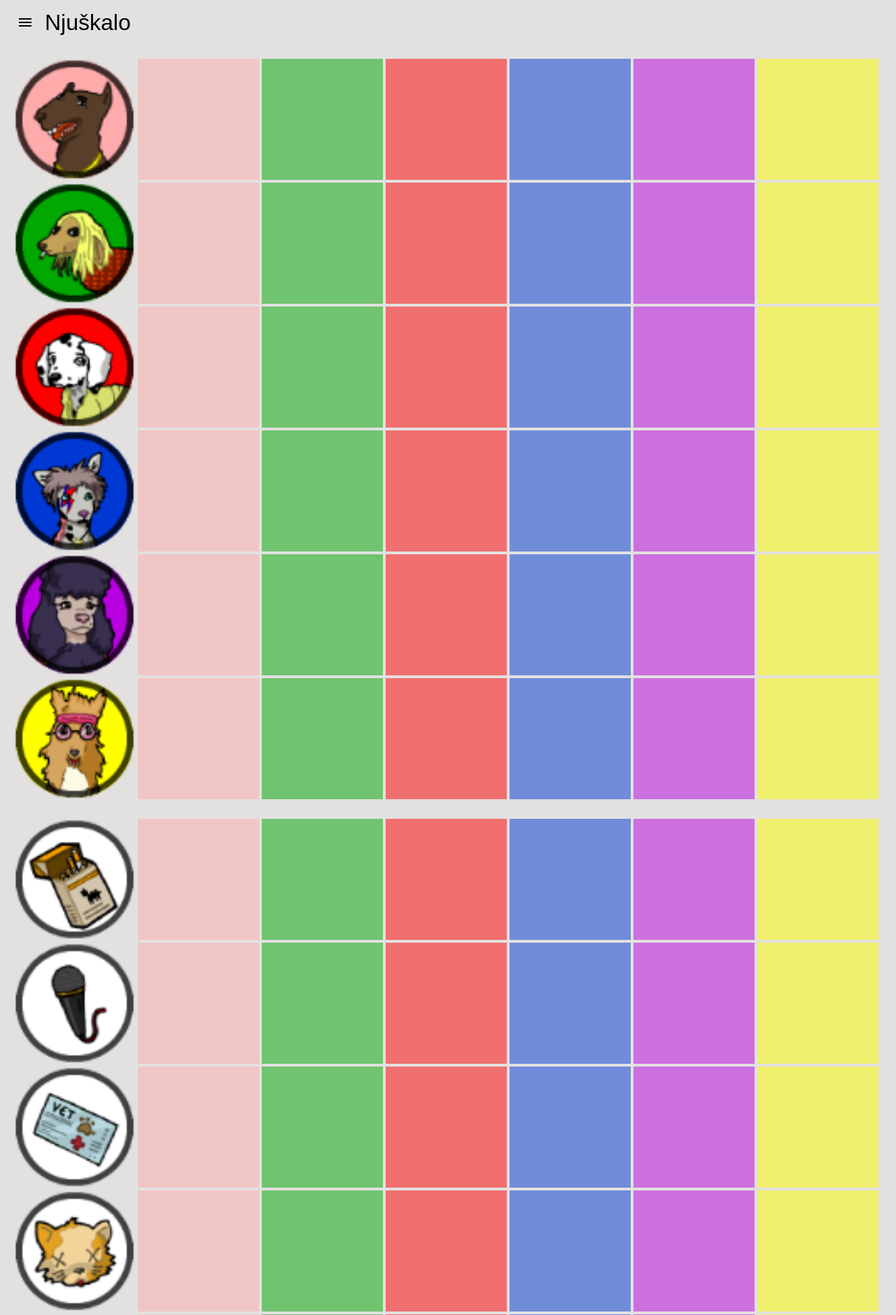
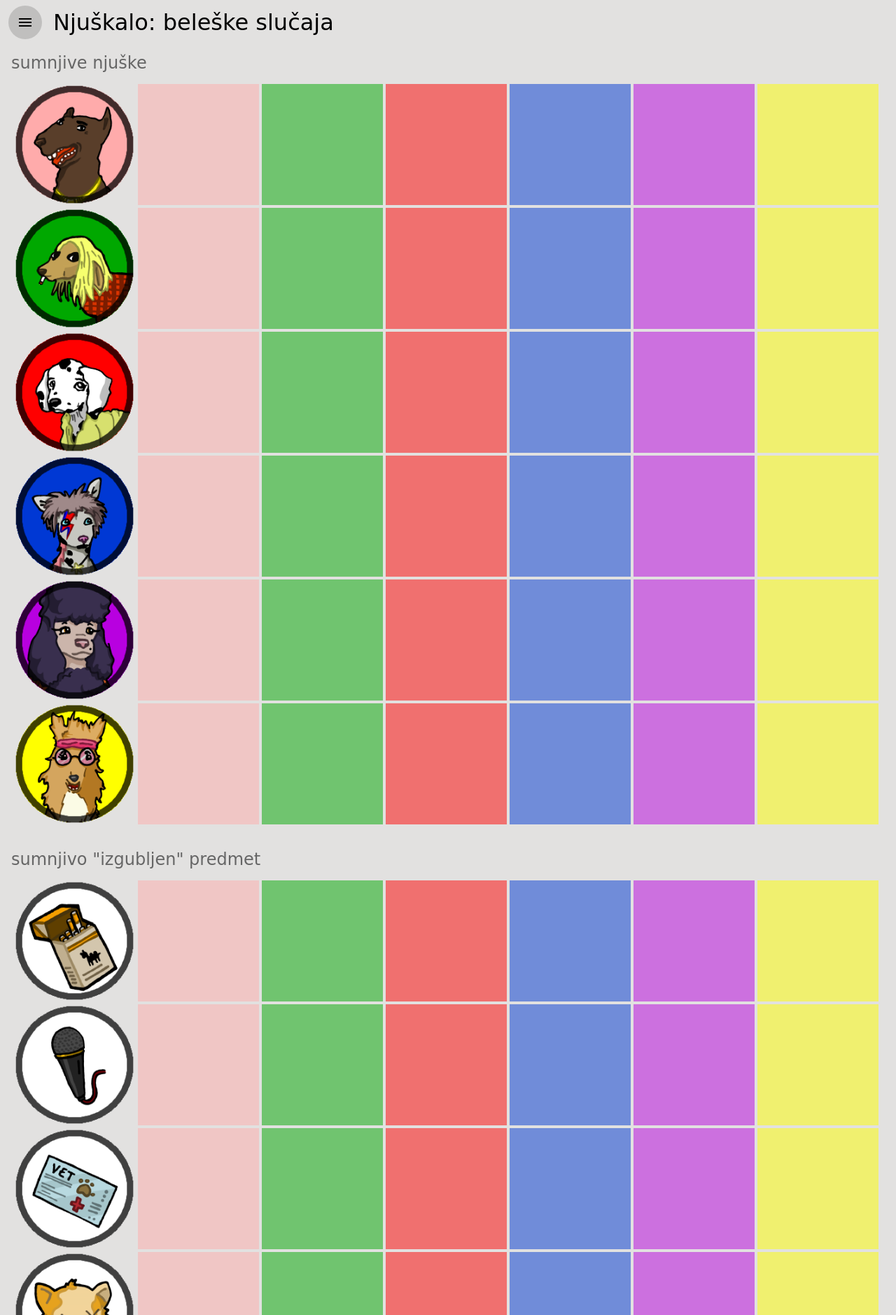
Before and after one commit to thephabulousphantom/thephabulousphantom.github.io, a PHP site: page / in a window 1280 px wide. Shown: the top 1879 px of the page at 70% size. Run offline with PHP 8.4, Linux system fonts and the light colour scheme.

Commit message:
more layout fixes

```diff
--- a/kB.Njuskalo/index.html
+++ b/kB.Njuskalo/index.html
@@ -74,9 +74,10 @@
             });
 
         </script>
-
     </head>
     <body>
+
+        <style id="gameLayoutStyle" type="text/css"></style>
 
         <!-- container for the screen layout, navigation etc -->
         <div class="njuskalo-layout mdl-layout mdl-js-layout">
--- a/kB.Njuskalo/njuskalo-gfx-screen.js
+++ b/kB.Njuskalo/njuskalo-gfx-screen.js
@@ -95,7 +95,7 @@ app.gfx.Screen = function Screen(name, options) {
             me.oninit.apply(me, arguments);
         }
     }
-    catch (e) {
+    catch (ex) {
 
         app.log.error("An error ocurred while initializing " + me.name + " screen: " + ex.toString());
     }
--- a/kB.Njuskalo/njuskalo.css
+++ b/kB.Njuskalo/njuskalo.css
@@ -7,7 +7,7 @@ body {
 
 body, body * {
 
-    font-family: Arial, Helvetica, sans-serif;
+    font-family: "Comic Sans MS", cursive, sans-serif;
 }
 
 div {
@@ -161,6 +161,12 @@ div {
     border-radius: 32px;
 }
 
+.njuskalo-layout .mdl-layout__drawer-button {
+
+    background-color: rgba(0, 0, 0, 0.15);
+    border-radius: 48px;
+}
+
 .njuskalo-layout .mdl-layout__drawer-button i {
 
     color: #000;
@@ -176,3 +182,9 @@ div {
     width: 144px;
     height: 144px;
 }
+
+.njuskalo-layout .mdl-layout__drawer .mdl-navigation .mdl-navigation__link {
+
+    padding-left: 24px;
+    padding-right: 24px;
+}
--- a/kB.Njuskalo/templates/game.css
+++ b/kB.Njuskalo/templates/game.css
@@ -6,7 +6,7 @@
 #gameContainer #header {
 
     padding-top: 6px;
-    padding-left: 48px;
+    padding-left: 60px;
     font-size: 32px;
     height: 48px;
     color: #000;
@@ -17,7 +17,7 @@
     #gameContainer #header {
 
         padding-top: 2px;
-        padding-left: 40px;
+        padding-left: 48px;
     }
 }
 
@@ -28,7 +28,7 @@
     width: 100%;
     height: 100%;
     padding-top: 16px;
-    padding-bottom: 16px;
+    padding-bottom: 8px;
     padding-left: 16px;
     padding-right: 16px;
     overflow-x: wrap;
@@ -47,6 +47,14 @@
 
     box-shadow: 0 1px 3px rgba(0,0,0,0.12), 0 1px 2px rgba(0,0,0,0.24);
     transition: all 0.3s cubic-bezier(.25,.8,.25,1);
+}
+
+#gameContainer #content .label {
+
+    display: block;
+    padding-top: 16px;
+    font-size: 24px;
+    color: #666;
 }
 
 #gameContainer #content .section {
--- a/kB.Njuskalo/templates/game.handlebars
+++ b/kB.Njuskalo/templates/game.handlebars
@@ -1,76 +1,43 @@
 <style id="columnStyle" type="text/css">
 
-    #gameContainer #content .row {
 
-        height: {{screen.dimensions.icon.height}}px;
-    }
-
-    #gameContainer #content .cell {
-
-        width: {{screen.dimensions.column.standard}}px;
-        height: {{screen.dimensions.icon.height}}px;
-    }
-
-    #gameContainer #content .cell .icon {
-
-        width: {{screen.dimensions.icon.width}}px;
-        height: {{screen.dimensions.icon.height}}px;
-        background-size: {{screen.dimensions.tileset.width}}px {{screen.dimensions.tileset.height}}px;
-    }
-
-    #gameContainer #content .clickable.cell .icon.icon1 {
-
-        background-position: -{{screen.dimensions.icon.width}}px 0px;
-    }
-
-    #gameContainer #content .clickable.cell .icon.icon2 {
-
-        background-position: -{{screen.dimensions.icon.width2}}px 0px;
-    }
-
-    #gameContainer #content .clickable.cell .icon.icon3 {
-
-        background-position: -{{screen.dimensions.icon.width3}}px 0px;
-    }
-
-    #gameContainer #content .double.cell {
-
-        width: {{screen.dimensions.column.first}}px;
-    }
 
 </style>
 
 <div id="content">
-<div id="header">
-    Njuškalo
-</div>
+    <div id="header">
+        Njuškalo: beleške slučaja
+    </div>
+    <div class="label">sumnjive njuške</div>
     <div class="section">
-        <div class="row"><div class="double cell"></div><div class="clickable cell"></div><div class="clickable cell"></div><div class="clickable cell"></div><div class="clickable cell"></div><div class="clickable cell"></div><div class="clickable cell"></div></div>
-        <div class="row"><div class="double cell"></div><div class="clickable cell"></div><div class="clickable cell"></div><div class="clickable cell"></div><div class="clickable cell"></div><div class="clickable cell"></div><div class="clickable cell"></div></div>
-        <div class="row"><div class="double cell"></div><div class="clickable cell"></div><div class="clickable cell"></div><div class="clickable cell"></div><div class="clickable cell"></div><div class="clickable cell"></div><div class="clickable cell"></div></div>
-        <div class="row"><div class="double cell"></div><div class="clickable cell"></div><div class="clickable cell"></div><div class="clickable cell"></div><div class="clickable cell"></div><div class="clickable cell"></div><div class="clickable cell"></div></div>
-        <div class="row"><div class="double cell"></div><div class="clickable cell"></div><div class="clickable cell"></div><div class="clickable cell"></div><div class="clickable cell"></div><div class="clickable cell"></div><div class="clickable cell"></div></div>
-        <div class="row"><div class="double cell"></div><div class="clickable cell"></div><div class="clickable cell"></div><div class="clickable cell"></div><div class="clickable cell"></div><div class="clickable cell"></div><div class="clickable cell"></div></div>
+        <div class="row"><div class="double cell"></div><div class="clickable cell fred"></div><div class="clickable cell kurt"></div><div class="clickable cell dolores"></div><div class="clickable cell dejvid"></div><div class="clickable cell ejmi"></div><div class="clickable cell dzenis"></div></div>
+        <div class="row"><div class="double cell"></div><div class="clickable cell fred"></div><div class="clickable cell kurt"></div><div class="clickable cell dolores"></div><div class="clickable cell dejvid"></div><div class="clickable cell ejmi"></div><div class="clickable cell dzenis"></div></div>
+        <div class="row"><div class="double cell"></div><div class="clickable cell fred"></div><div class="clickable cell kurt"></div><div class="clickable cell dolores"></div><div class="clickable cell dejvid"></div><div class="clickable cell ejmi"></div><div class="clickable cell dzenis"></div></div>
+        <div class="row"><div class="double cell"></div><div class="clickable cell fred"></div><div class="clickable cell kurt"></div><div class="clickable cell dolores"></div><div class="clickable cell dejvid"></div><div class="clickable cell ejmi"></div><div class="clickable cell dzenis"></div></div>
+        <div class="row"><div class="double cell"></div><div class="clickable cell fred"></div><div class="clickable cell kurt"></div><div class="clickable cell dolores"></div><div class="clickable cell dejvid"></div><div class="clickable cell ejmi"></div><div class="clickable cell dzenis"></div></div>
+        <div class="row"><div class="double cell"></div><div class="clickable cell fred"></div><div class="clickable cell kurt"></div><div class="clickable cell dolores"></div><div class="clickable cell dejvid"></div><div class="clickable cell ejmi"></div><div class="clickable cell dzenis"></div></div>
     </div>
 
+    <div class="label">sumnjivo "izgubljen" predmet</div>
     <div class="section">
-        <div class="row"><div class="double cell"></div><div class="clickable cell"></div><div class="clickable cell"></div><div class="clickable cell"></div><div class="clickable cell"></div><div class="clickable cell"></div><div class="clickable cell"></div></div>
-        <div class="row"><div class="double cell"></div><div class="clickable cell"></div><div class="clickable cell"></div><div class="clickable cell"></div><div class="clickable cell"></div><div class="clickable cell"></div><div class="clickable cell"></div></div>
-        <div class="row"><div class="double cell"></div><div class="clickable cell"></div><div class="clickable cell"></div><div class="clickable cell"></div><div class="clickable cell"></div><div class="clickable cell"></div><div class="clickable cell"></div></div>
-        <div class="row"><div class="double cell"></div><div class="clickable cell"></div><div class="clickable cell"></div><div class="clickable cell"></div><div class="clickable cell"></div><div class="clickable cell"></div><div class="clickable cell"></div></div>
-        <div class="row"><div class="double cell"></div><div class="clickable cell"></div><div class="clickable cell"></div><div class="clickable cell"></div><div class="clickable cell"></div><div class="clickable cell"></div><div class="clickable cell"></div></div>
-        <div class="row"><div class="double cell"></div><div class="clickable cell"></div><div class="clickable cell"></div><div class="clickable cell"></div><div class="clickable cell"></div><div class="clickable cell"></div><div class="clickable cell"></div></div>
+        <div class="row"><div class="double cell"></div><div class="clickable cell fred"></div><div class="clickable cell kurt"></div><div class="clickable cell dolores"></div><div class="clickable cell dejvid"></div><div class="clickable cell ejmi"></div><div class="clickable cell dzenis"></div></div>
+        <div class="row"><div class="double cell"></div><div class="clickable cell fred"></div><div class="clickable cell kurt"></div><div class="clickable cell dolores"></div><div class="clickable cell dejvid"></div><div class="clickable cell ejmi"></div><div class="clickable cell dzenis"></div></div>
+        <div class="row"><div class="double cell"></div><div class="clickable cell fred"></div><div class="clickable cell kurt"></div><div class="clickable cell dolores"></div><div class="clickable cell dejvid"></div><div class="clickable cell ejmi"></div><div class="clickable cell dzenis"></div></div>
+        <div class="row"><div class="double cell"></div><div class="clickable cell fred"></div><div class="clickable cell kurt"></div><div class="clickable cell dolores"></div><div class="clickable cell dejvid"></div><div class="clickable cell ejmi"></div><div class="clickable cell dzenis"></div></div>
+        <div class="row"><div class="double cell"></div><div class="clickable cell fred"></div><div class="clickable cell kurt"></div><div class="clickable cell dolores"></div><div class="clickable cell dejvid"></div><div class="clickable cell ejmi"></div><div class="clickable cell dzenis"></div></div>
+        <div class="row"><div class="double cell"></div><div class="clickable cell fred"></div><div class="clickable cell kurt"></div><div class="clickable cell dolores"></div><div class="clickable cell dejvid"></div><div class="clickable cell ejmi"></div><div class="clickable cell dzenis"></div></div>
     </div>
 
+    <div class="label">sumnjivo prekopano mesto</div>
     <div class="section">
-        <div class="row"><div class="double cell"></div><div class="clickable cell"></div><div class="clickable cell"></div><div class="clickable cell"></div><div class="clickable cell"></div><div class="clickable cell"></div><div class="clickable cell"></div></div>
-        <div class="row"><div class="double cell"></div><div class="clickable cell"></div><div class="clickable cell"></div><div class="clickable cell"></div><div class="clickable cell"></div><div class="clickable cell"></div><div class="clickable cell"></div></div>
-        <div class="row"><div class="double cell"></div><div class="clickable cell"></div><div class="clickable cell"></div><div class="clickable cell"></div><div class="clickable cell"></div><div class="clickable cell"></div><div class="clickable cell"></div></div>
-        <div class="row"><div class="double cell"></div><div class="clickable cell"></div><div class="clickable cell"></div><div class="clickable cell"></div><div class="clickable cell"></div><div class="clickable cell"></div><div class="clickable cell"></div></div>
-        <div class="row"><div class="double cell"></div><div class="clickable cell"></div><div class="clickable cell"></div><div class="clickable cell"></div><div class="clickable cell"></div><div class="clickable cell"></div><div class="clickable cell"></div></div>
-        <div class="row"><div class="double cell"></div><div class="clickable cell"></div><div class="clickable cell"></div><div class="clickable cell"></div><div class="clickable cell"></div><div class="clickable cell"></div><div class="clickable cell"></div></div>
-        <div class="row"><div class="double cell"></div><div class="clickable cell"></div><div class="clickable cell"></div><div class="clickable cell"></div><div class="clickable cell"></div><div class="clickable cell"></div><div class="clickable cell"></div></div>
-        <div class="row"><div class="double cell"></div><div class="clickable cell"></div><div class="clickable cell"></div><div class="clickable cell"></div><div class="clickable cell"></div><div class="clickable cell"></div><div class="clickable cell"></div></div>
-        <div class="row"><div class="double cell"></div><div class="clickable cell"></div><div class="clickable cell"></div><div class="clickable cell"></div><div class="clickable cell"></div><div class="clickable cell"></div><div class="clickable cell"></div></div>
+        <div class="row"><div class="double cell"></div><div class="clickable cell fred"></div><div class="clickable cell kurt"></div><div class="clickable cell dolores"></div><div class="clickable cell dejvid"></div><div class="clickable cell ejmi"></div><div class="clickable cell dzenis"></div></div>
+        <div class="row"><div class="double cell"></div><div class="clickable cell fred"></div><div class="clickable cell kurt"></div><div class="clickable cell dolores"></div><div class="clickable cell dejvid"></div><div class="clickable cell ejmi"></div><div class="clickable cell dzenis"></div></div>
+        <div class="row"><div class="double cell"></div><div class="clickable cell fred"></div><div class="clickable cell kurt"></div><div class="clickable cell dolores"></div><div class="clickable cell dejvid"></div><div class="clickable cell ejmi"></div><div class="clickable cell dzenis"></div></div>
+        <div class="row"><div class="double cell"></div><div class="clickable cell fred"></div><div class="clickable cell kurt"></div><div class="clickable cell dolores"></div><div class="clickable cell dejvid"></div><div class="clickable cell ejmi"></div><div class="clickable cell dzenis"></div></div>
+        <div class="row"><div class="double cell"></div><div class="clickable cell fred"></div><div class="clickable cell kurt"></div><div class="clickable cell dolores"></div><div class="clickable cell dejvid"></div><div class="clickable cell ejmi"></div><div class="clickable cell dzenis"></div></div>
+        <div class="row"><div class="double cell"></div><div class="clickable cell fred"></div><div class="clickable cell kurt"></div><div class="clickable cell dolores"></div><div class="clickable cell dejvid"></div><div class="clickable cell ejmi"></div><div class="clickable cell dzenis"></div></div>
+        <div class="row"><div class="double cell"></div><div class="clickable cell fred"></div><div class="clickable cell kurt"></div><div class="clickable cell dolores"></div><div class="clickable cell dejvid"></div><div class="clickable cell ejmi"></div><div class="clickable cell dzenis"></div></div>
+        <div class="row"><div class="double cell"></div><div class="clickable cell fred"></div><div class="clickable cell kurt"></div><div class="clickable cell dolores"></div><div class="clickable cell dejvid"></div><div class="clickable cell ejmi"></div><div class="clickable cell dzenis"></div></div>
+        <div class="row"><div class="double cell"></div><div class="clickable cell fred"></div><div class="clickable cell kurt"></div><div class="clickable cell dolores"></div><div class="clickable cell dejvid"></div><div class="clickable cell ejmi"></div><div class="clickable cell dzenis"></div></div>
     </div>
 </div>
```
Also changed, not shown: kB.Njuskalo/templates/game.js (+70 -24 lines), kB.Njuskalo/gfx/njuskalo-tiles.png.
